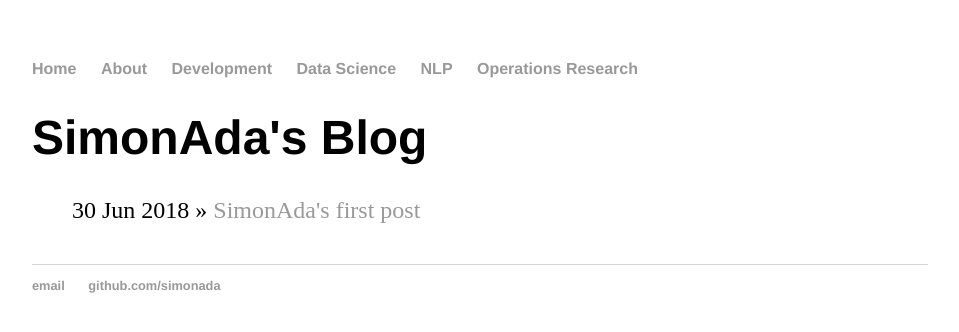
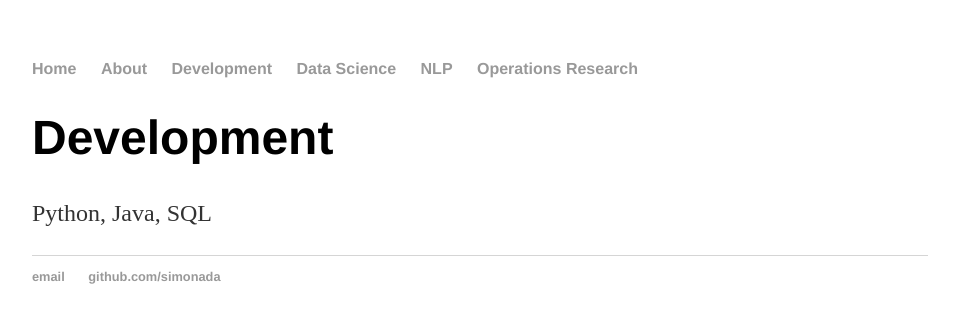
Before and after one commit to simonada/simonada.github.io, a Jekyll site: the page built from development/index.html, in a window 1280 px wide. Shown: the top 332 px of the page, without its empty margins (160-1119 px from the left). Built offline with Jekyll 4.4.1, drawn with Linux system fonts in a browser that asks for light colours.

Commit message:
Update index.html

```diff
--- a/development/index.html
+++ b/development/index.html
@@ -2,10 +2,8 @@
 layout: default
 title: SimonAda's Blog
 ---
-	<h1>{{ page.title }}</h1>
-	<ul class="posts">
+	<div class="development">
+			<h1>Development</h1>
+			<p>Python, Java, SQL</p>
 
-	  {% for post in site.posts %}
-	    <li><span>{{ post.date | date_to_string }}</span> » <a href="{{ post.url }}" title="{{ post.title }}">{{ post.title }}</a></li>
-	  {% endfor %}
-	</ul>
+		</div>
```
